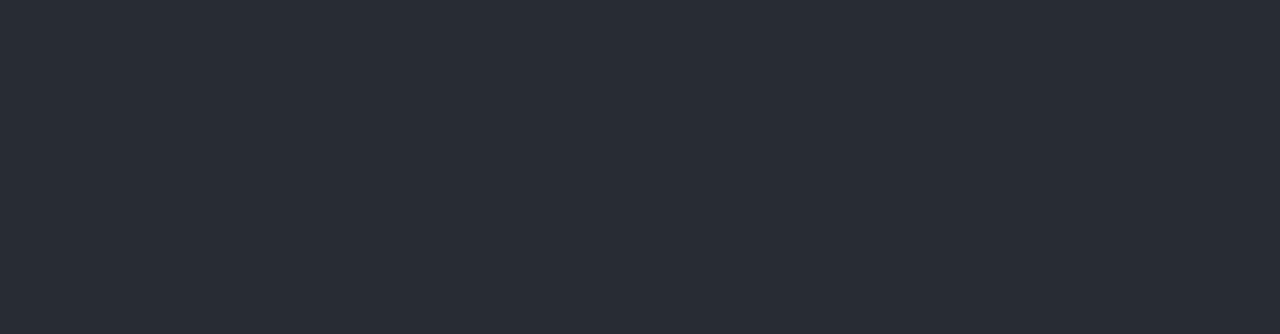
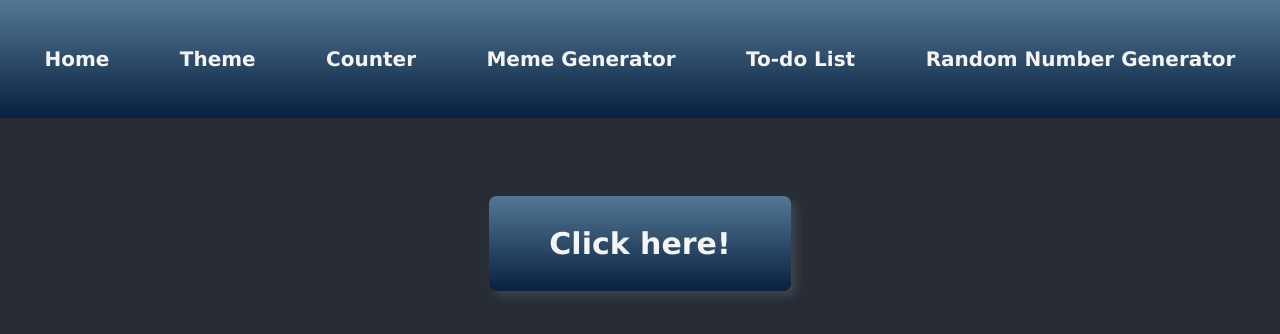
Before and after one commit to Jacquiiii/RandomActions, a React (Create React App) app: page /RandomNumber in a window 1280 px wide. Before the commit this address had no page. Shown: the top 334 px of the page. Built offline with nearby package versions, Linux system fonts and the light colour scheme.

Commit message:
add RandomNumber component

```diff
--- a/src/components/App.jsx
+++ b/src/components/App.jsx
@@ -13,6 +13,7 @@
 import Counter from './Counter'
 import Meme from './Meme'
 import Todo from './Todo'
+import RandomNumber from './RandomNumber'
 
 function App() {
   const { theme } = useContext(ThemeContext)
@@ -25,6 +26,7 @@
           <Route exact path="/Counter" element={<Counter />} />
           <Route exact path="/Meme" element={<Meme />} />
           <Route exact path="/Todo" element={<Todo />} />
+          <Route exact path="/RandomNumber" element={<RandomNumber />} />
         </Routes>
       </BrowserRouter>
     </div>
--- a/src/components/Counter.jsx
+++ b/src/components/Counter.jsx
@@ -6,7 +6,7 @@
 import Nav from "./Nav"
 
 // Styles
-import { boxShadow, font } from '../constants'
+import { boxShadow, font } from '../constants/constants'
 
 // Styled components
 const CounterContainer = styled.div`
--- a/src/components/Meme.jsx
+++ b/src/components/Meme.jsx
@@ -8,27 +8,26 @@
 import Nav from "./Nav"
 
 // Styles
-import { boxShadow, font } from '../constants'
+import { boxShadow, font } from '../constants/constants'
 
 // Styled components
 const MemeContainer = styled.div`
   padding: 0.25em;
-  margin-top: 4em;
+  margin-top: 3em;
   display: flex;
   flex-direction: column;
   align-items: center;
 `
 
 const MemeButton = styled.div`
-  font-size: 1.5em;
+  font-size: 30px;
   font-weight: bold;
   border: none;
   cursor: pointer;
   font-family: ${font};
   color: whitesmoke;
-  width: 20%;
-  padding: 0.5em 0.25em;
   border-radius: 0.25em;
+  padding: 1em 2em;
   background: linear-gradient(to top, #09203f 0%, #537895 100%);
   box-shadow: ${boxShadow};
 `
--- a/src/components/MemeImageContainer.jsx
+++ b/src/components/MemeImageContainer.jsx
@@ -3,19 +3,19 @@
 import styled from 'styled-components'
 
 // Styles
-import { boxShadow, font } from '../constants'
+import { boxShadow, font } from '../constants/constants'
 
 // Styled components
 const MemeContainer = styled.div`
   margin: 1.5em;
-  font-size: 1em;
+  ${'' /* font-size: 1em; */}
   border-radius: 0.25em;
   border: none;
   cursor: pointer;
   font-family: ${font};
   img {
-    height: 300px;
-    width: 300px;
+    height: 400px;
+    width: auto;
     box-shadow: ${boxShadow};
     border-radius: 0.25em;
   }
--- a/src/components/Nav.jsx
+++ b/src/components/Nav.jsx
@@ -4,7 +4,7 @@
 import styled from 'styled-components'
 
 // Styles
-import { font } from '../constants'
+import { font } from '../constants/constants'
 
 // Context
 import { ThemeContext } from '../providers/ThemeProvider'
@@ -13,9 +13,11 @@
 const NavBar = styled.div`
   display: flex;
   justify-content: space-evenly;
+  align-items: center;
   background: linear-gradient(to top, #09203f 0%, #537895 100%);
   width: 100%;
   height: 30%;
+  padding: 1em 0;
   button {
     border: none;
     margin: 1em;
@@ -24,7 +26,7 @@
     font-family: ${font};
     color: whitesmoke;
     font-weight: bold;
-    font-size: larger;
+    font-size: 20px;
     &:hover {
       text-decoration: underline;
     };
@@ -44,7 +46,8 @@
       <button onClick={handleThemeChange}>Theme</button>
       <button><Link className="link" to="/Counter" >Counter</Link></button>
       <button><Link className="link" to="/Meme" >Meme Generator</Link></button>
-      <button><Link className="link" to="/Todo" >Todo List</Link></button>
+      <button><Link className="link" to="/Todo" >To-do List</Link></button>
+      <button><Link className="link" to="/RandomNumber" >Random Number Generator</Link></button>
     </NavBar>
   )
 }
--- /dev/null
+++ b/src/components/RandomNumber.jsx
@@ -0,0 +1,100 @@
+// External imports
+import React, { useState, useMemo } from "react"
+import styled from 'styled-components'
+
+// Components
+import Nav from "./Nav"
+
+// Styles
+import { boxShadow, font } from '../constants/constants'
+
+// Styled components
+const RandomNumberContainer = styled.div`
+  display: flex;
+  flex-direction: column;
+  align-items: center;
+`
+
+const GenerateContainer = styled.div`
+  margin-top: 3em;
+  display: flex;
+  align-items: center;
+  button {
+    font-size: 30px;
+    font-weight: bold;
+    border: none;
+    cursor: pointer;
+    font-family: ${font};
+    color: whitesmoke;
+    border-radius: 0.25em;
+    padding: 1em 2em;
+    background: linear-gradient(to top, #09203f 0%, #537895 100%);
+    box-shadow: ${boxShadow};
+  }
+`
+
+const ResultsContainer = styled.div`
+  display: flex;
+  width: 50vw;
+  flex-direction: column;
+  align-items: center;
+  justify-content: center;
+  background-color: #dcdcdc;
+  border-radius: 0.25em;
+  color: black;
+  margin-top: 2em;
+  button {
+    font-weight: bold;
+    border: none;
+    cursor: pointer;
+    font-family: ${font};
+    color: whitesmoke;
+    border-radius: 0.25em;
+    padding: 1em 2em;
+    background: linear-gradient(to top, #09203f 0%, #537895 100%);
+    box-shadow: ${boxShadow};
+    font-size: 16px;
+    margin: 2em;
+  }
+`
+
+const Result = styled.div`
+  display: flex;
+  flex-direction: column;
+  align-items: center;
+`
+
+const RandomNumber = () => {
+  const [randomNumber, setRandomNumber] = useState(0)
+
+  const numberGenerator = () => {
+    const number = Math.floor(Math.random() * 100) + 1
+    setRandomNumber(number)
+  }
+
+  const message = useMemo(() => {
+    return randomNumber % 2 === 0 ? "Even number generated!" : "Odd number generated!"
+  }, [randomNumber])
+
+  return (
+    <RandomNumberContainer>
+      <Nav />
+      <GenerateContainer>
+        <button onClick={numberGenerator}>Click here!</button>
+      </GenerateContainer>
+      {randomNumber > 0 &&
+        <>
+          <ResultsContainer>
+            <Result>
+              <h2>{randomNumber}</h2>
+              <span>{message}</span>
+            </Result>
+            <button onClick={() => setRandomNumber(0)}>Clear</button>
+          </ResultsContainer>
+        </>
+      }
+    </RandomNumberContainer>
+  )
+}
+
+export default RandomNumber
--- a/src/components/Todo.jsx
+++ b/src/components/Todo.jsx
@@ -1,12 +1,12 @@
 // External imports
-import React, { useState, useReducer } from "react"
+import React, { useState, useReducer, useCallback } from "react"
 import styled from 'styled-components'
 
 // Components
 import Nav from "./Nav"
 
 // Styles
-import { boxShadow, font } from '../constants'
+import { boxShadow, font } from '../constants/constants'
 
 // Styled components
 const TodoContainer = styled.div`
@@ -89,13 +89,13 @@
   const [task, setTask] = useState("")
   const [todos, dispatch] = useReducer(reducer, [])
 
-  const handleSubmit = (e) => {
+  const handleSubmit = useCallback((e) => {
     e.preventDefault()
     if (task !== "") {
       dispatch({ type: "add", payload: { task: task } })
       setTask("")
     }
-  }
+  }, [task, dispatch])
 
   return (
     <TodoContainer>
@@ -104,6 +104,7 @@
         <input
           type='text'
           value={task}
+          placeholder="Please enter a task"
           onChange={(e) => setTask(e.target.value)}
         />
         <Button onClick={handleSubmit}>Submit</Button>
--- a/src/index.js
+++ b/src/index.js
@@ -1,6 +1,7 @@
+// External Imports
 import React from 'react'
 import ReactDOM from 'react-dom/client'
-import './index.css'
+import './styles/index.css'
 import App from './components/App'
 
 // Provider Imports
```
Also changed, not shown: src/components/Footer.jsx (added, +22 -0 lines), src/constants/constants.js (renamed from src/constants.js), src/styles/index.css (renamed from src/index.css).
